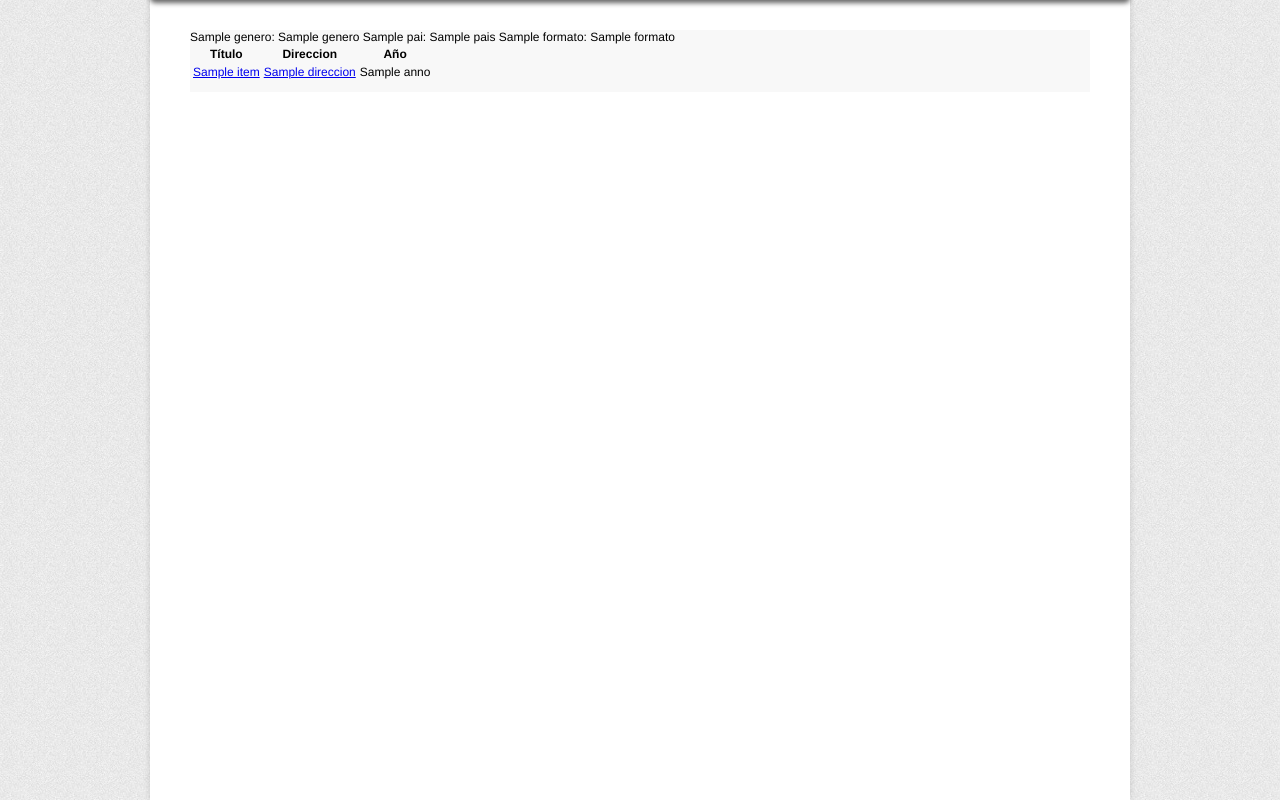
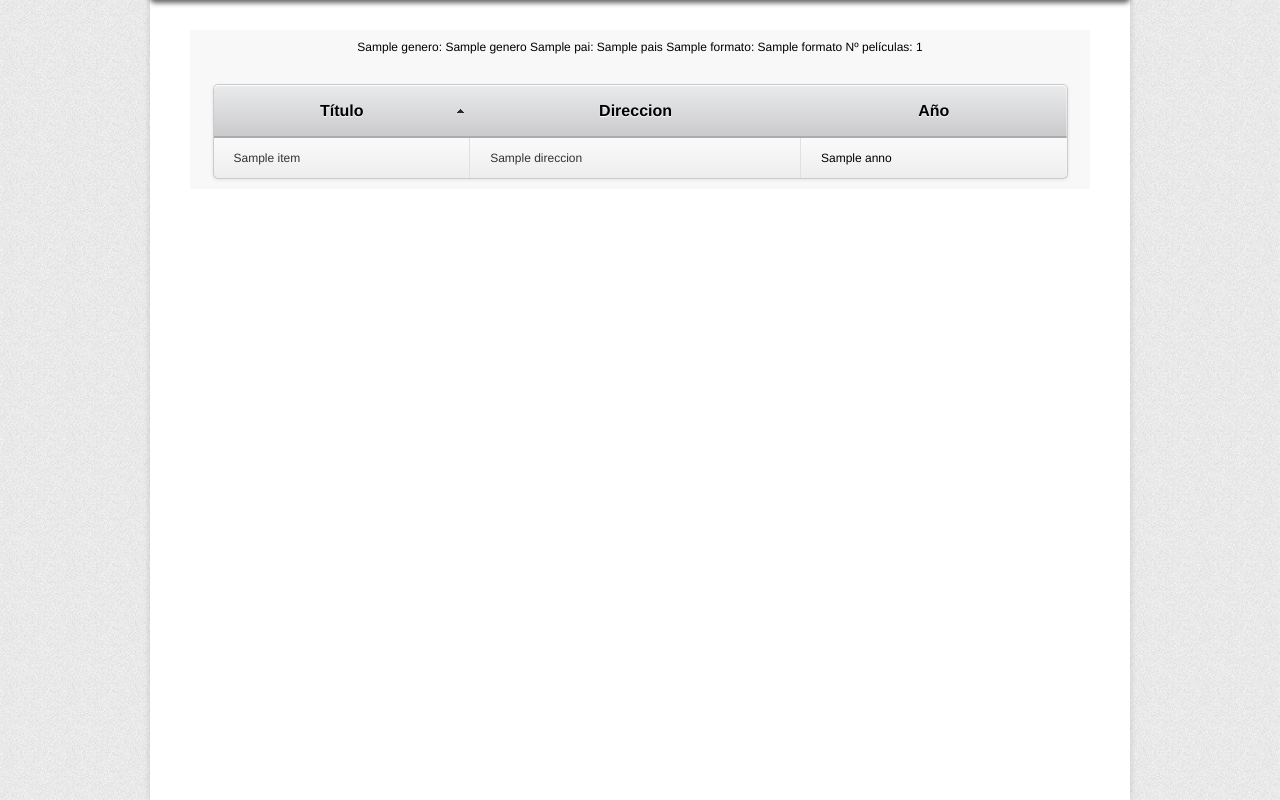
Before and after one commit to olmo/peliculas, a Django app: template templates/peliculas/tabla.html in a window 1280 px wide. Shown: the part 60-860 px from the top of the page. Run offline with Django 3.2, Linux system fonts and the light colour scheme; the template is opened without the code that fills it: most values are stand-ins (such as "Sample title", 1, 10 or a date in 2020); parts of the project's set-up code (start-up, migrations or seed data) failed here and were passed over.

Commit message:
Mejorada visualización de la tabla de películas.

```diff
--- a/peliculas/views.py
+++ b/peliculas/views.py
@@ -84,11 +84,12 @@ def tabla(request):
     elif vistas == 'no':
         kwargs_ex['id__in'] = inner_qs
 
+    num_pelis = Pelicula.objects.filter(**kwargs).exclude(**kwargs_ex).count()
     lista = Pelicula.objects.filter(**kwargs).exclude(**kwargs_ex).only('titulo','anno').prefetch_related('direccion')
 
-    filtro = FiltroForm(initial={'genero': genero, 'pais':pais, 'formato':formato, 'vistas':vistas})
+    filtro = FiltroForm(initial={'genero': genero, 'pais': pais, 'formato': formato, 'vistas': vistas})
 
-    return render_to_response('peliculas/tabla.html', {'lista': lista, 'filtro' : filtro, 'genero':genero, 'pais':pais, 'formato':formato, 'vistas':vistas}, context_instance=RequestContext(request))
+    return render_to_response('peliculas/tabla.html', {'lista': lista, 'num_pelis': num_pelis, 'filtro': filtro, 'genero': genero, 'pais': pais, 'formato': formato, 'vistas': vistas}, context_instance=RequestContext(request))
 
 def detail(request, pelicula_id):
     p = get_object_or_404(Pelicula, pk=pelicula_id)
--- a/site_media/style.css
+++ b/site_media/style.css
@@ -684,3 +684,100 @@ p.error span { display: inline-block; background: #D43636; padding: 6px; border-
     border: 0;
     padding: 0;
 }
+
+
+
+/*
+    Tabla
+*/
+
+table#myTable{
+    margin: auto;
+    margin-top: 15px;
+    width: 95%;
+
+    border: 1px solid #cbcbcb;
+    -webkit-border-radius: 5px;
+    -moz-border-radius: 5px;
+    border-radius: 5px;
+    border-top-left-radius: 5px;
+    -webkit-box-shadow: 0 1px 3px 1px rgba(0,0,0,.05);
+    -moz-box-shadow: 0 1px 3px 1px rgba(0,0,0,.05);
+    box-shadow: 0 1px 3px 1px rgba(0,0,0,.05);
+    background-color: #fafafa;
+    border-top-left-radius:5px;
+
+}
+
+#myTable thead {
+    background: -webkit-linear-gradient(top, #e9eaec 0%,#d4d4d6 100%);
+    background: -moz-linear-gradient(top, #e9eaec 0%,#d4d4d6 100%);
+    background: -o-linear-gradient(top, #e9eaec 0%,#d4d4d6 100%);
+    background: -ms-linear-gradient(top, #e9eaec 0%,#d4d4d6 100%);
+    background: linear-gradient(top, #e9eaec 0%,#d4d4d6 100%);
+}
+
+#myTable th {
+    font-size: 16px;
+    line-height: 10px;
+    padding: 20px 0;
+    border-bottom: 2px solid rgba(0,0,0,.15);
+    border-top: 1px solid rgba(255,255,255,.9);
+    text-shadow: 0 1px 1px #fff;
+    padding-right: 20px;
+    padding-left: 20px;
+    text-align: center;
+}
+
+#myTable th:last-child {border-top-right-radius:5px;}
+#myTable th:first-child {border-top-left-radius:5px;}
+#myTable tr:last-child td {border-bottom: none !important;}
+#myTable tr:first-child td {border-top: none !important;}
+#myTable td:last-child {border-right: none !important;}
+
+#myTable td {
+    border-top: 2px solid #fefefe;
+    border-bottom: 1px solid #e0e0e0;
+    border-right: 1px solid #e0e0e0;
+    padding: 13px 0;
+    padding-left: 20px;
+}
+
+#myTable.horizontal tr:nth-child(odd) {
+    background: -webkit-linear-gradient(top, rgba(255,255,255,0.05) 0%,rgba(0,0,0,.05) 100%);
+    background: -moz-linear-gradient(top, rgba(255,255,255,0.05) 0%,rgba(0,0,0,.05) 100%);
+    background: -o-linear-gradient(top, rgba(255,255,255,0.05) 0%,rgba(0,0,0,.05) 100%);
+    background: -ms-linear-gradient(top, rgba(255,255,255,0.05) 0%,rgba(0,0,0,.05) 100%);
+    background: linear-gradient(top, rgba(255,255,255,0.05) 0%,rgba(0,0,0,.05) 100%);
+}
+
+#myTable.vertical tr td:nth-child(even) {
+    background: -webkit-linear-gradient(top, rgba(255,255,255,0.01) 0%,rgba(0,0,0,.02) 100%);
+    background: -moz-linear-gradient(top, rgba(255,255,255,0.01) 0%,rgba(0,0,0,.02) 100%);
+    background: -o-linear-gradient(top, rgba(255,255,255,0.01) 0%,rgba(0,0,0,.02) 100%);
+    background: -ms-linear-gradient(top, rgba(255,255,255,0.01) 0%,rgba(0,0,0,.02) 100%);
+    background: linear-gradient(top, rgba(255,255,255,0.01) 0%,rgba(0,0,0,.02) 100%);
+    border-top: none;
+    border-bottom: 1px solid rgba(0,0,0,.1);
+}
+
+#myTable a {
+    color: #333;
+    text-decoration: none;
+}
+
+#myTable a:hover {
+    color: #A50336;
+    text-decoration: underline;
+}
+
+#myTable.tablesorter thead tr .headerSortUp {
+    background-image: url('images/asc.gif');
+    background-repeat: no-repeat;
+    background-position: center right;
+}
+#myTable.tablesorter thead tr .headerSortDown {
+    background-image: url('images/desc.gif');
+    background-repeat: no-repeat;
+    background-position: center right;
+}
--- a/templates/peliculas/tabla.html
+++ b/templates/peliculas/tabla.html
@@ -4,29 +4,50 @@
     <script type="text/javascript" src="/site_media/vista.js"></script>
     <script type="text/javascript" src="/site_media/jquery.tablesorter.min.js"></script>
     <script type="text/javascript">
-        $(document).ready(function()
-            {
-                $("#myTable").tablesorter( {sortList: [[0,0]]} );
+        function getTextExtractor(){
+            return (function() {
+                var patternLetters = /[öäüÖÄÜáàâéèêúùûóòôÁÀÂÉÈÊÚÙÛÓÒÔß]/g;
+                var patternDateDmy = /^(?:\D+)?(\d{1,2})\.(\d{1,2})\.(\d{2,4})$/;
+                var lookupLetters = {
+                    "Á": "A", "É": "E", "Í": "I", "Ó": "O", "Ú": "U"
+                };
+                var letterTranslator = function(match) {
+                    return lookupLetters[match] || match;
+                }
+
+                return function(node) {
+                    var text = $.trim($(node).text());
+                    var date = text.match(patternDateDmy);
+                    if (date)
+                        return [date[3], date[2], date[1]].join("-");
+                    else
+                        return text.replace(patternLetters, letterTranslator);
+                }
+            })();
+        }
+        $(document).ready(function(){
+                $("#myTable").tablesorter( {textExtraction: getTextExtractor(), sortList: [[0,0]]} );
             }
         );
     </script>
 {% endblock %}
 {% block contenido %}
-    <form action="{%  url 'peliculas.views.tabla' %}" method="get">{% csrf_token %}
-		{{ filtro.genero.label_tag }}: {{ filtro.genero }}
+    <form class="filtro" action="{%  url 'peliculas.views.tabla' %}" method="get">{% csrf_token %}
+        {{ filtro.genero.label_tag }}: {{ filtro.genero }}
         {{ filtro.pais.label_tag }}: {{ filtro.pais }}
         {{ filtro.formato.label_tag }}: {{ filtro.formato }}
-	    {% if user.is_authenticated %}
-	        {{ filtro.vistas.label_tag }}: {{filtro.vistas}}
-	    {% endif %}
+        {% if user.is_authenticated %}
+            {{ filtro.vistas.label_tag }}: {{filtro.vistas}}
+        {% endif %}
+        Nº películas: {{ num_pelis }}
     </form>
 
-    <table id="myTable" class="tablesorter">
+    <table id="myTable" border="0" cellpadding="0" cellspacing="0" class="horizontal tablesorter">
         <thead>
             <tr>
                 <th>Título</th>
                 <th>Direccion</th>
-                <th class="anno">Año</th>
+                <th>Año</th>
             </tr>
         </thead>
         <tbody>
@@ -34,7 +55,7 @@
             <tr>
                 <td><a href="{% url 'peliculas.views.detail' item.id %}">{{ item.titulo }}</a></td>
                 <td>{% for r in item.direccion.all %}<a href="{% url 'profesionales.views.detail' r.id %}">{{r.nombre}}</a>{% if not forloop.last %}, {% endif %}{% endfor %}</td>
-                <td class="anno">{{ item.anno }}</td>
+                <td>{{ item.anno }}</td>
             </tr>
         {% endfor %}
         </tbody>
```
